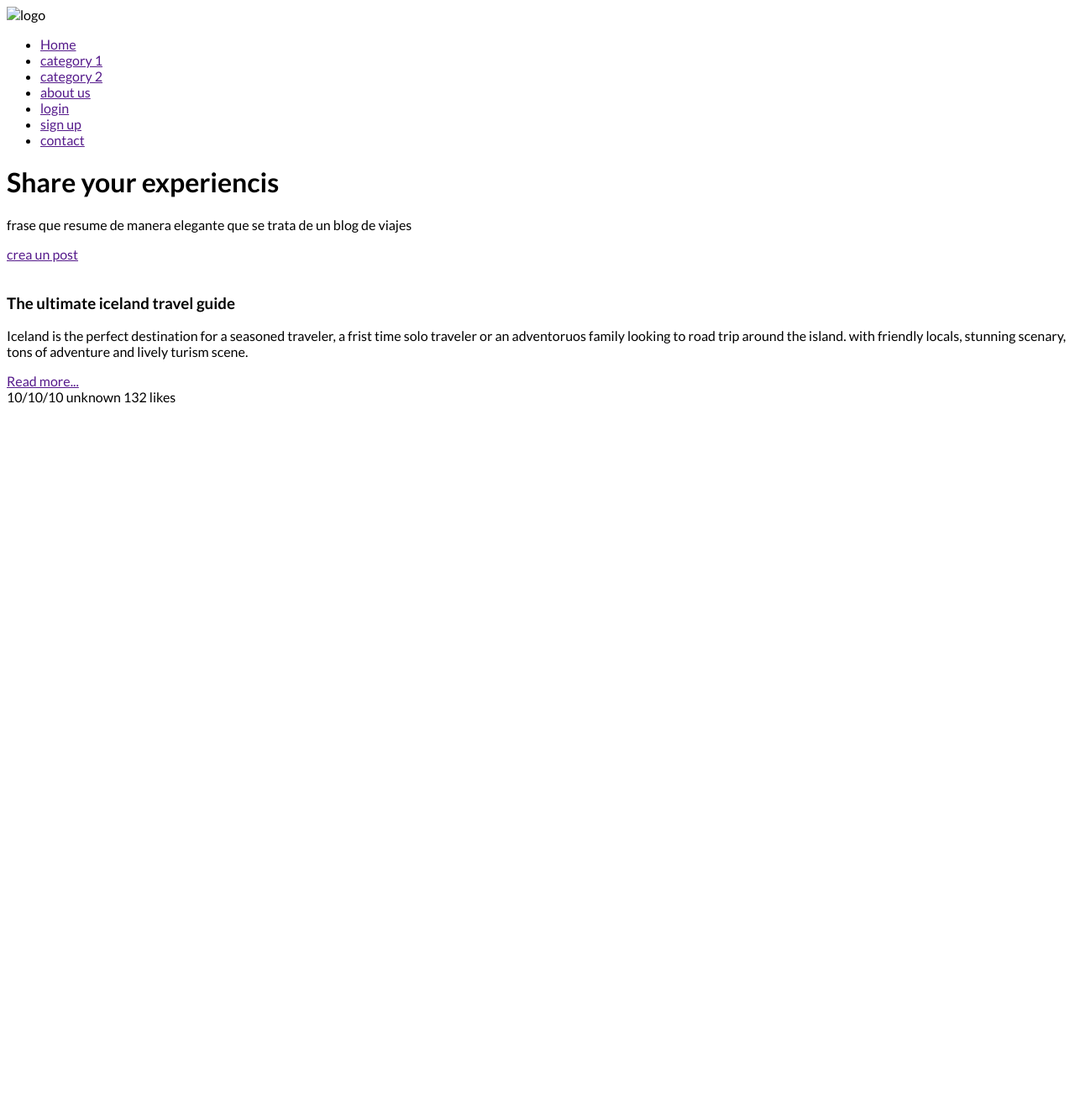
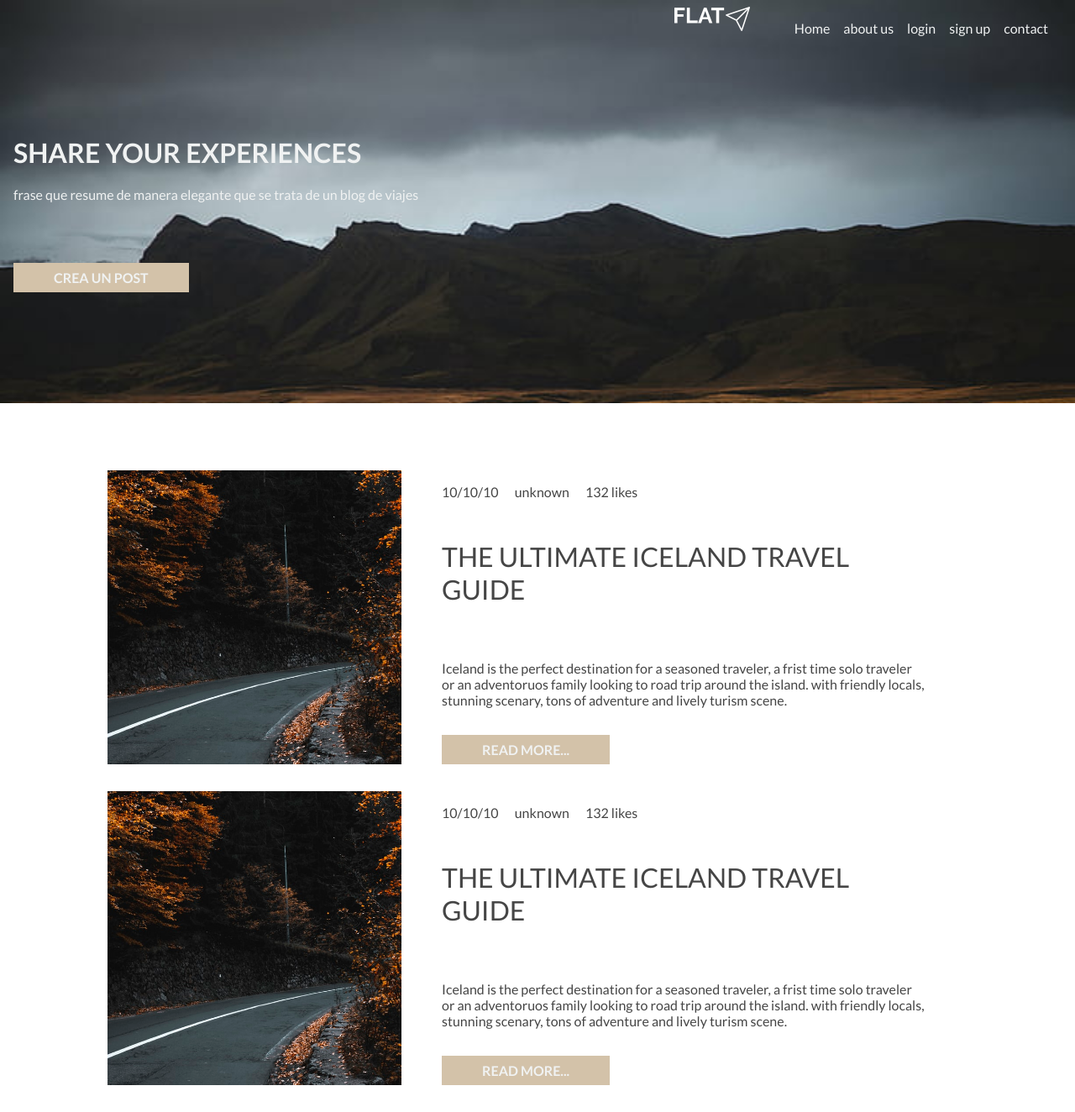
Before and after one commit to IvanHdzRz/blog-viajes, a PHP site: page / in a window 1280 px wide. Shown: the whole page at 84% size. Before the commit the page ends 480 px from the top, so only its background shows below. Run offline with PHP 8.4, Linux system fonts and the light colour scheme.

Commit message:
se añadieron estilos principales a la pagina index

```diff
--- a/css/main.css
+++ b/css/main.css
@@ -7,4 +7,132 @@
 }
 body{
     font-family: 'Lato', sans-serif;
+    overflow-x: hidden;
+    margin: 0;
+    color:var(--Gray);
 }
+.navigation{
+    position: fixed;
+    width: 100vw;
+    display: flex;
+    flex-direction: row;
+    justify-content: flex-end;
+
+}
+.nav-links{
+    display: flex;
+    flex-direction: row;
+}
+.nav-links li {
+    list-style: none;
+    text-decoration: none;
+    padding: .5rem;
+}
+.nav-links li:last-child{
+    padding-right: 2rem;
+}
+.nav-links>li>a{
+    text-decoration: none;
+    color:var(--LightGray);
+    border-bottom: 3px solid transparent;
+    padding-bottom: .5rem;
+}
+.nav-links>li>a:hover{
+    border-bottom: 3px solid var(--SilverBrown);
+}
+.home-logo{
+    justify-self: flex-start !important;
+}
+.home-logo>img{
+    height: 40px;
+
+}
+.hero{
+    width: 100vw;
+    background-image: url('../static/img/hero-bg.jpg');
+    background-size: cover;
+    height: 30rem;
+    display: flex;
+    justify-content: flex-start;
+    align-items: center;
+}
+.hero .quote{
+    color:var(--LightGray);
+    padding-left:1rem;
+}
+.hero>.quote>h1{
+    text-transform: uppercase;
+}
+.hero>.quote>p{
+    margin-bottom: 5rem;
+}
+
+.lastest-post{
+    background-color: var(--White);
+    padding-top: 5rem;
+    display: flex;
+    flex-direction: column;
+    justify-content: flex-start;
+    align-items: center;
+    box-sizing: border-box;
+}
+.post{
+    max-width: 80vw;
+    display: grid;
+    grid-template-columns: 350px auto;
+    height: 100%;
+
+}
+.post>img{
+    width:350px;
+    height: 350px;
+    object-fit: cover;
+    grid-row: 1/4;
+    grid-column: 1/2;
+}
+.post-wraper{
+    padding: 1rem 3rem;
+    height: 350px;
+    display: grid;
+    grid-template-rows: repeat(4,auto);
+    grid-template-areas:
+    'info'
+    'title'
+    'extract'
+    'link'
+    ;
+}
+.post-title{
+    grid-area: title;
+    text-transform: uppercase;
+    font-size: 2rem;
+    font-weight: 400;
+}
+.post-extract{
+    grid-area: extract;
+}
+.post-link{
+    grid-area: link;
+    justify-self: flex-start;
+    align-self: flex-start;
+}
+.post-info{
+    grid-area: info;
+
+}
+.post-info>span{
+    padding-right: 1rem;
+}
+
+.btn{
+    padding: .5rem 3rem;
+    background-color: var(--Gray);
+    text-decoration: none;
+    color: var(--white);
+    text-transform: uppercase;
+}
+.primary{
+    background-color: var(--SilverBrown);
+    font-weight: 700;
+    color: var(--LightGray);
+}
--- a/index.html
+++ b/index.html
@@ -10,12 +10,10 @@
 <body>
     <nav class="navigation">
         <div class="home-logo">
-            <img src='' alt='logo' />
+            <img src='./static/img/logo.png' alt='logo' />
         </div>
-        <ul>
+        <ul class="nav-links">
             <li><a href="">Home </a></li>
-            <li><a href="">category 1 </a></li>
-            <li> <a href="">category 2 </a></li>
             <li> <a href="">about us </a></li>
             <li> <a href="">login </a> </li>
             <li> <a href="">sign up </a></li>
@@ -24,15 +22,16 @@
     </nav>
     <div class="hero">
         <div class="quote">
-            <h1>Share your experiencis</h1>
+            <h1>Share your experiences</h1>
             <p>frase que resume de manera elegante que se trata de un blog de viajes</p>
-            <a href="">crea un post</a>
+            <a href="" class="btn primary">crea un post</a>
         </div>
     </div>
     <main>
-        <div class="Lastest-Post">
+        <div class="lastest-post">
             <div class="post">
-                <img src=''  alt='' class="img-post"/>
+                <img src='./static/img/post-img.jpg'  alt='' class="img-post"/>
+                <div class="post-wraper">
                     <h3 class='post-title'>The ultimate iceland travel guide</h3>
                     <p class="post-extract">
                         Iceland is the perfect destination for a seasoned traveler, a
@@ -40,7 +39,7 @@
                         road trip around the island. with friendly locals, stunning scenary,
                         tons of adventure and lively turism scene.
                     </p>
-                <a href="" class="post-link">Read more...</a>
+                    <a href="" class="btn primary post-link">Read more...</a>
                     <div class="post-info">
                         <span class="post-date">10/10/10</span>
                         <span class="post-author">unknown</span>
@@ -48,6 +47,25 @@
                     </div>
                 </div>
             </div>
+            <div class="post">
+                <img src='./static/img/post-img.jpg'  alt='' class="img-post"/>
+                <div class="post-wraper">
+                    <h3 class='post-title'>The ultimate iceland travel guide</h3>
+                    <p class="post-extract">
+                        Iceland is the perfect destination for a seasoned traveler, a
+                        frist time solo traveler or an adventoruos family looking to
+                        road trip around the island. with friendly locals, stunning scenary,
+                        tons of adventure and lively turism scene.
+                    </p>
+                    <a href="" class="btn primary post-link">Read more...</a>
+                    <div class="post-info">
+                        <span class="post-date">10/10/10</span>
+                        <span class="post-author">unknown</span>
+                        <span class="likes">132 likes</span>
+                    </div>
+                </div>
+            </div>
+        </div>
     </main>
 </body>
 </html>
```
Also changed, not shown: static/img/hero-bg.jpg (renamed from static/img/selective-focus-of-desert-wallpaper-preview.jpg), static/img/logo.png (added), static/img/post-img.jpg (added). Lines whose indentation alone changed are shown as unchanged.
